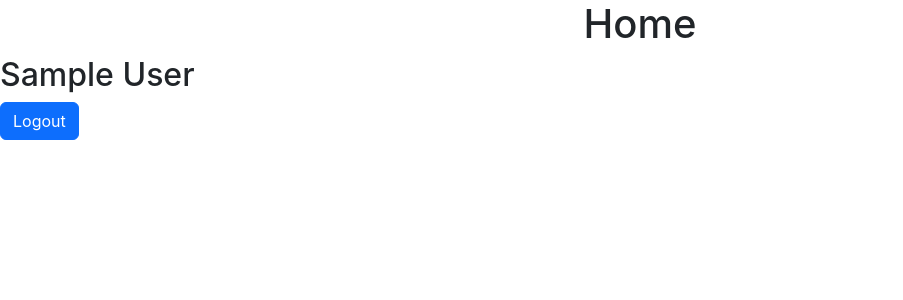
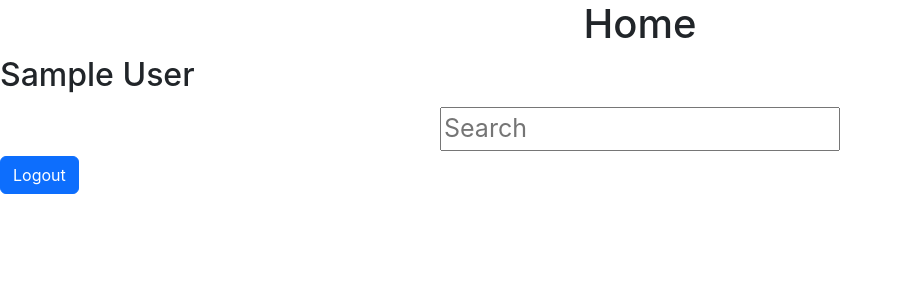
Before and after one commit to JagrutiMahajan04/Jyags-Restro, a React (Create React App) app in the folder client/: page / in a window 1280 px wide. Shown: the top 300 px of the page, without its empty margins (0-903 px from the left). Built offline with nearby package versions, Linux system fonts and the light colour scheme; no server answers; sample sign-in values are in the browser's storage.

Commit message:
search box fetched allfoodItems

```diff
--- a/client/src/views/Home/Home.css
+++ b/client/src/views/Home/Home.css
@@ -0,0 +1,10 @@
+.search-container{
+    display: flex;
+    justify-content: center;
+}
+
+.input-search{
+    font-size: 25px;
+    width: 400px;
+    margin: 5px;
+}
--- a/client/src/views/Home/Home.js
+++ b/client/src/views/Home/Home.js
@@ -1,22 +1,54 @@
-import React from "react";
+import React, { useEffect, useState } from "react";
+import axios from 'axios';
+import "./Home.css";
 import { currentUser } from "../../util/CurrentUser";
 
-function Home(){
+function Home() {
+
+    const [searchText, setSearchText] = useState('')
+
+    async function fetchAllItems() {
+      const response = await axios.get('/allfoodItems')
+      console.log(response.data.data)
+    }
+
+    async function fetchedSpecificItems() {
+        const response = await axios.get(`/foodItems?title=${searchText}`)
+        console.log(response.data.data)
+    }
+
+    useEffect(() => {
+        if (searchText.length > 0) {
+            fetchedSpecificItems()
+        }
+        else {
+            fetchAllItems()
+        }
+    }, [searchText])
+
 
     function logOut() {
         localStorage.removeItem('currentUser');
-        window.location.href="/login"
+        window.location.href = "/login"
     }
 
-    if(!currentUser){
-        window.location.href="/login"
+    if (!currentUser) {
+        window.location.href = "/login"
     }
     return (
         <div>
-           <h1 className="text-center">Home</h1>
-           <h2>{currentUser?.name}</h2>
+            <h1 className="text-center">Home</h1>
+            <h2>{currentUser?.name}</h2>
 
-           <button type="button" className="btn btn-primary" onClick={logOut}>Logout</button>
+            <div className="search-container">
+                <input type="text" placeholder="Search" className="input-search"
+                    value={searchText}
+                    onChange={(e) => setSearchText(e.target.value)} />
+
+
+            </div>
+
+            <button type="button" className="btn btn-primary" onClick={logOut}>Logout</button>
         </div>
     )
 }
--- a/client/src/views/Signup/Signup.js
+++ b/client/src/views/Signup/Signup.js
@@ -42,7 +42,7 @@ function Signup() {
                 title: "Error",
                 text: response.data.message,
                 icon: "error",
-                button: "Try Again",
+                button: "Try Again!",
             });
             setName('')
             setEmail('')
```
Also changed, not shown: 1 other file (tests, documents, lock files or other folders).
